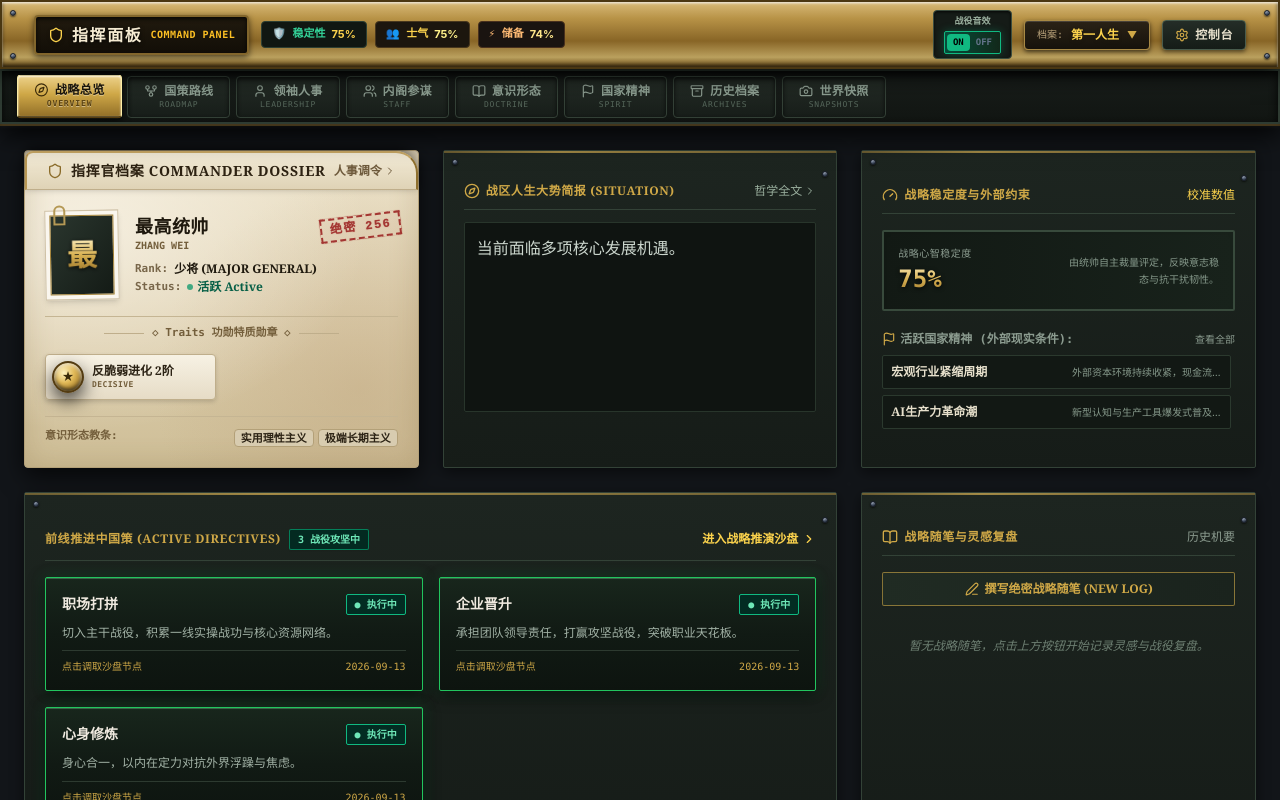
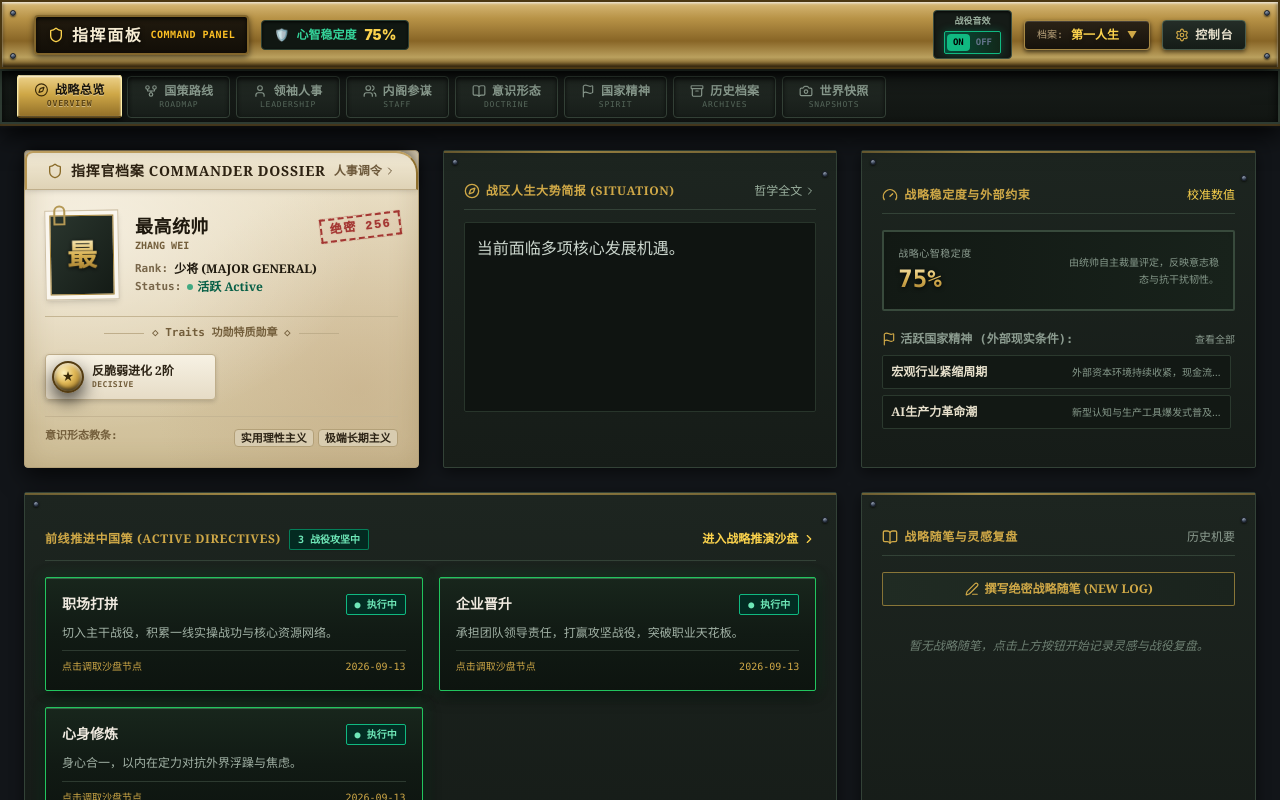
Before and after one commit to xiaohongfa/Life-focus, a React (Vite) app: page / in a window 1280 px wide. Built offline with nearby package versions, Linux system fonts and the light colour scheme.

Commit message:
fix: remove fabricated morale and reserve metrics, keep only genuine stability

```diff
--- a/src/App.tsx
+++ b/src/App.tsx
@@ -162,7 +162,6 @@ export const App: React.FC = () => {
         lives={lives}
         currentLife={currentLife}
         stability={stability}
-        overview={overview}
         activeTab={activeTab}
         onSelectLife={handleSelectLife}
         onCreateLife={handleCreateLife}
--- a/src/components/Header.tsx
+++ b/src/components/Header.tsx
@@ -1,5 +1,5 @@
 import React, { useState } from 'react';
-import type { Life, Stability, WorldOverview } from '../api/types';
+import type { Life, Stability } from '../api/types';
 import { Shield, Plus, Compass, GitFork, User, BookOpen, Flag, Archive, Camera, Users, Settings, Trash2 } from 'lucide-react';
 import { soundFx } from '../utils/soundEffects';
 
@@ -7,7 +7,6 @@ interface HeaderProps {
   lives: Life[];
   currentLife: Life | null;
   stability: Stability | null;
-  overview?: WorldOverview | null;
   activeTab: string;
   onSelectLife: (lifeId: string) => void;
   onCreateLife: (name: string) => void;
@@ -23,7 +22,6 @@ export const Header: React.FC<HeaderProps> = ({
   lives,
   currentLife,
   stability,
-  overview,
   activeTab,
   onSelectLife,
   onCreateLife,
@@ -40,13 +38,7 @@ export const Header: React.FC<HeaderProps> = ({
   // 仪表盘绑定的真实战役数据
   const stabVal = stability?.current_value ?? 70;
 
-  // 战略士气：根据活跃与达成国策数计算
-  const activeFociCount = overview?.active_foci?.length ?? 1;
-  const moraleVal = Math.min(95, Math.max(30, 60 + activeFociCount * 5));
 
-  // 行动储备 / 财富能源：根据国家精神与内政状态计算
-  const spiritsCount = overview?.national_spirits?.length ?? 2;
-  const reserveVal = Math.min(98, Math.max(40, 50 + spiritsCount * 12));
 
 
 
@@ -98,42 +90,18 @@ export const Header: React.FC<HeaderProps> = ({
             </span>
           </div>
 
-          {/* 战况即时战备通报条目 */}
-          <div className="flex items-center space-x-2 text-[11px] font-mono font-bold">
+          {/* 核心真实战况指标：心智稳定度 */}
           <button
             onClick={() => {
               soundFx.playClick();
               onOpenStabilityModal();
             }}
-              className="flex items-center space-x-1.5 px-2.5 py-1 rounded bg-[#101712] border border-[#2d3f32] text-emerald-400 hover:border-emerald-500 transition cursor-pointer"
-              title="心智稳定度（点击调节与复盘）"
+            className="flex items-center space-x-2 px-3 py-1 rounded bg-[#101712] border border-[#2d3f32] hover:border-emerald-500 text-xs font-mono font-bold text-emerald-400 transition cursor-pointer shadow-[inset_0_1px_3px_rgba(0,0,0,0.8)]"
+            title="心智稳定度（点击调节与查看历史复盘记录）"
           >
-              <span>🛡️ 稳定性</span>
-              <span className="text-amber-300 font-sans">{stabVal.toFixed(0)}%</span>
+            <span>🛡️ 心智稳定度</span>
+            <span className="text-amber-300 font-sans text-sm font-black">{stabVal.toFixed(0)}%</span>
           </button>
-            <button
-              onClick={() => {
-                soundFx.playClick();
-                onSelectTab('focus');
-              }}
-              className="flex items-center space-x-1.5 px-2.5 py-1 rounded bg-[#1c160e] border border-[#48371d] text-amber-300 hover:border-amber-500 transition cursor-pointer"
-              title="战略士气（点击前往国策）"
-            >
-              <span>👥 士气</span>
-              <span className="text-yellow-200 font-sans">{moraleVal}%</span>
-            </button>
-            <button
-              onClick={() => {
-                soundFx.playClick();
-                onSelectTab('spirit');
-              }}
-              className="flex items-center space-x-1.5 px-2.5 py-1 rounded bg-[#1a1410] border border-[#48301d] text-orange-300 hover:border-orange-500 transition cursor-pointer"
-              title="行动储备（点击前往国家精神）"
-            >
-              <span>⚡ 储备</span>
-              <span className="text-amber-200 font-sans">{reserveVal}%</span>
-            </button>
-          </div>
         </div>
 
         {/* ===================== 右侧：机械拨动开关、档案切换与战略控制台 ===================== */}
```
Lines whose indentation alone changed are shown as unchanged.
